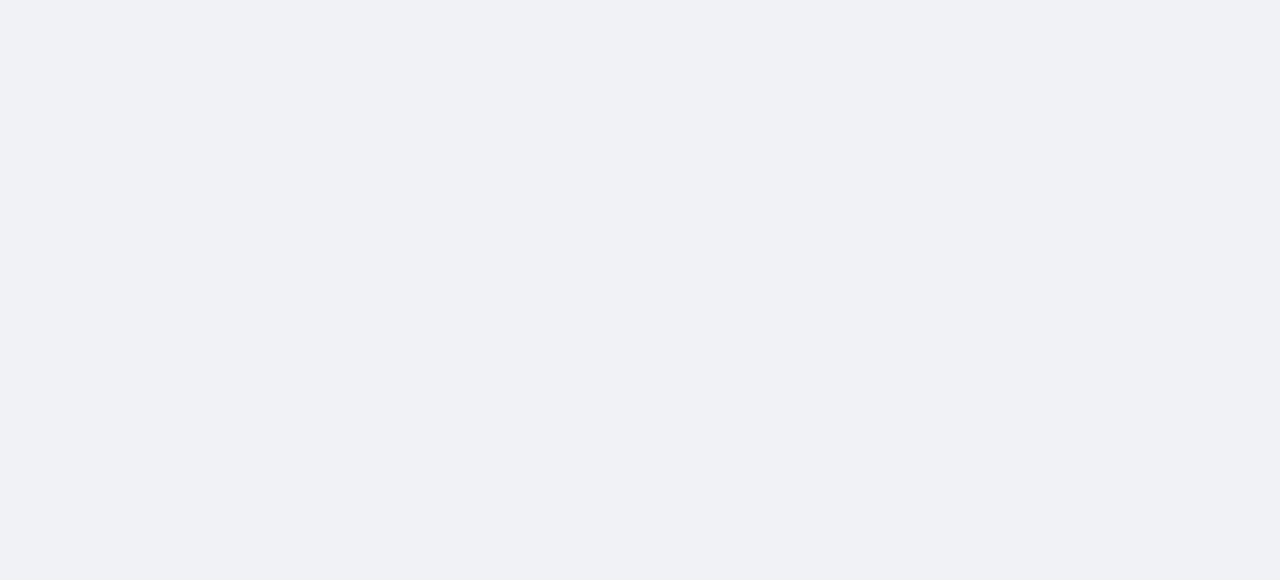
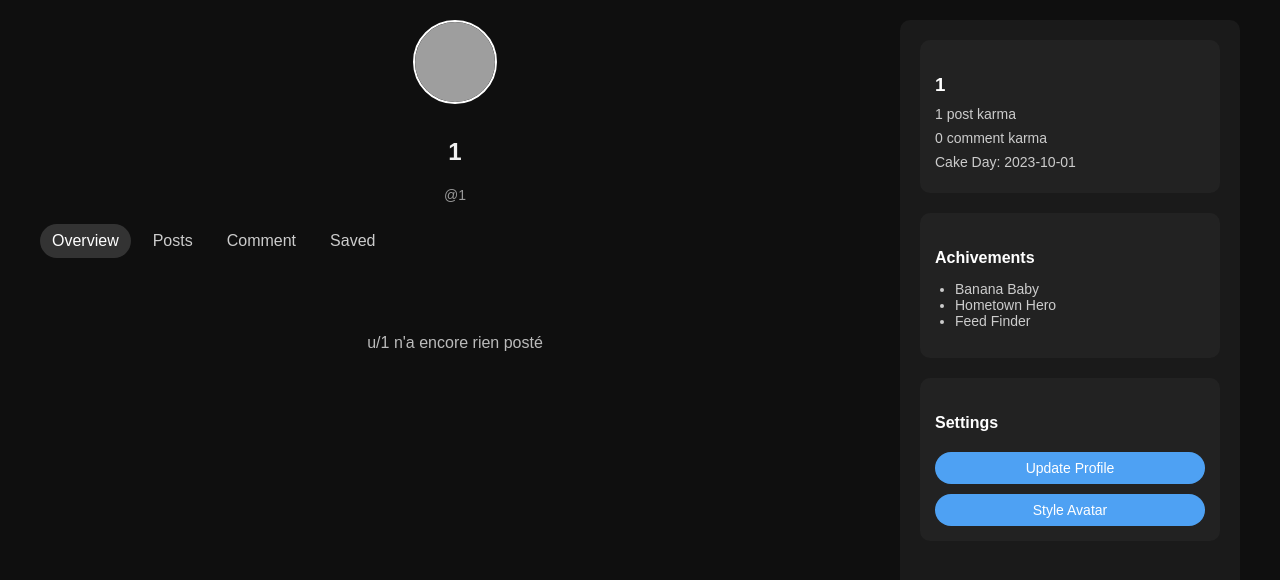
Before and after one commit to RomainR99/FrontRedditClone, a React (Vite) app: page /profile/1 in a window 1280 px wide. Before the commit this address had no page. Shown: the top 580 px of the page. Built offline with nearby package versions, Linux system fonts and the light colour scheme; grey boxes are pictures that could not be loaded.

Commit message:
modif profile

```diff
--- a/src/App.jsx
+++ b/src/App.jsx
@@ -4,6 +4,8 @@ import Main from './components/Main.jsx';
 import Profile from './components/Profile.jsx';
 import "./index.css";
 import 'bootstrap-icons/font/bootstrap-icons.css';
+import Connexion from './components/Connexion.jsx';
+import Inscription from './components/Inscription.jsx';
 
 
 
@@ -12,7 +14,9 @@ function App() {
     <BrowserRouter>
       <Routes>
         <Route path="/" element={<Main />} />
-        <Route path="/profile" element={<Profile/>} />
+        <Route path="/profile/:username" element={<Profile/>}/>
+        <Route path='/connexion' element={<Connexion/>}/>
+        <Route path='/inscription' element={<Inscription/>}/>
       </Routes>
     </BrowserRouter>
 
--- a/src/Connexion.css
+++ b/src/Connexion.css
@@ -2,7 +2,7 @@ body {
     margin: 0;
     padding: 0;
     font-family: Arial, sans-serif;
-    background-color: #f0f2f5;
+    background-color: #0f0f0f;
 }
 
 .connexion-page {
@@ -13,7 +13,7 @@ body {
 }
 
 .connexion-form {
-    background-color: white;
+    background-color: #1e1e1e;
     padding: 30px;
     border-radius: 10px;
     box-shadow: 0px 4px 10px rgba(0, 0, 0, 0.1);
@@ -26,7 +26,7 @@ body {
 .connexion-form h2 {
     text-align: center;
     font-size: 24px;
-    color: #1c1e21;
+    color: white;
     margin-bottom: 20px;
 }
 
--- a/src/Profile.css
+++ b/src/Profile.css
@@ -1,62 +1,109 @@
-.profile-page {
+.profile-wrapper {
+    display: flex;
+    padding: 20px 40px;
     background-color: #0f0f0f;
-    color: #e4e4e4;
-    padding-bottom: 40px;
+    color: #f1f1f1;
     min-height: 100vh;
+    gap: 30px;
 }
 
-.profile-header {
-    position: relative;
-    margin-bottom: 30px;
+.profile-main {
+    flex: 2;
 }
 
-.profile-banner {
-    width: 100%;
-    height: 200px;
-    object-fit: cover;
-    border-bottom: 2px solid #333;
-}
-
-.profile-info {
-    display: flex;
-    align-items: center;
-    gap: 20px;
-    padding: 20px 40px;
+.profile-sidebar {
+    width: 300px;
     background-color: #1a1a1a;
-    border-radius: 0 0 12px 12px;
-    margin-top: -60px;
-}
-
-.profile-avatar {
-    width: 100px;
-    height: 100px;
-    border-radius: 100%;
-    border: 3px solid #fff;
-}
-
-.profile-info h2 {
-    margin: 0;
-    color: #fff;
-}
-
-.profile-info p {
-    margin: 5px 0;
-    color: #aaa;
-}
-
-.stats {
-    display: flex;
-    gap: 20px;
-    margin-top: 10px;
-    font-size: 14px;
-    color: #bbb;
-}
-
-.profile-posts {
-    max-width: 800px;
-    margin: auto;
-    padding: 0 40px;
+    border-radius: 10px;
+    padding: 20px;
     display: flex;
     flex-direction: column;
     gap: 20px;
 }
+
+.profile-header {
+    text-align: center;
+    margin-bottom: 20px;
+}
+
+.profile-avatar {
+    width: 80px;
+    height: 80px;
+    border-radius: 50%;
+    border: 2px solid white;
+    margin-bottom: 10px;
+}
+
+.tag {
+    font-size: 14px;
+    color: #999;
+}
+
+.profile-tabs {
+    display: flex;
+    gap: 10px;
+    margin-bottom: 20px;
+}
+
+.profile-tabs button {
+    background: none;
+    border: none;
+    padding: 8px 12px;
+    border-radius: 20px;
+    color: #ccc;
+    cursor: pointer;
+}
+
+.profile-tabs .active-tab {
+    background-color: #333;
+    color: #fff;
+}
+
+.profile-content {
+    text-align: center;
+    padding: 40px 0;
+}
+
+.no-post {
+    color: #bbb;
+    font-size: 16px;
+}
+
+.info-card {
+    background-color: #222;
+    border-radius: 10px;
+    padding: 15px;
+}
+
+.info-card h3, .info-card h4 {
+    margin-bottom: 10px;
+    color: #fff;
+}
+
+.stat {
+    font-size: 14px;
+    margin-bottom: 8px;
+    color: #ccc;
+}
+
+.info-card ul {
+    padding-left: 20px;
+    font-size: 14px;
+    color: #ccc;
+}
+
+.update-btn {
+    width: 100%;
+    margin-top: 10px;
+    background-color: #4ea1f3;
+    border: none;
+    border-radius: 20px;
+    padding: 8px;
+    color: white;
+    font-size: 14px;
+    cursor: pointer;
+}
+
+.update-btn:hover {
+    background-color: #3189d6;
+}
--- a/src/components/Connexion.jsx
+++ b/src/components/Connexion.jsx
@@ -1,4 +1,5 @@
 import { useState } from "react";
+import { Link } from "react-router-dom";
 import axios from "axios";
 import "../Connexion.css";
 
@@ -42,9 +43,11 @@ function Connexion() {
                     value={password}
                     onChange={(e) => setPassword(e.target.value)}
                 />
-                <button type="submit">
-                    Se connecter
-                </button>
+                <Link to={"/profile/brendan_pidoux"}>
+                    <button type="submit">
+                        Se connecter
+                    </button>
+                </Link>
             </form>
         </div>
     )
--- a/src/components/Navbar.jsx
+++ b/src/components/Navbar.jsx
@@ -1,3 +1,4 @@
+import { Link } from "react-router-dom"
 import "../Navbar.css"
 
 function Navbar() {
@@ -12,7 +13,9 @@ function Navbar() {
             </div>
 
             <div className="navbar-right">
+                <Link to={"/connexion"}>
                 <button className="login-btn">Connexion</button>
+                </Link>
             </div>
         </header>
     )
--- a/src/components/Profile.jsx
+++ b/src/components/Profile.jsx
@@ -1,70 +1,62 @@
 import PostCard from "./PostCard";
 import "../Profile.css";
 import { useParams } from "react-router-dom";
+import { use } from "react";
 
-const fakeUsers = {
-    brendan_pidoux: {
-        avatar: "https://i.etsystatic.com/20335141/r/il/eb2b91/3883806172/il_570xN.3883806172_mk03.jpg",
-        banner: "https://preview.redd.it/i-think-i-like-posting-selfies-on-reddit-too-much-v0-0b32spbi41ob1.jpg?width=640&crop=smart&auto=webp&s=7f60363157bc6721b69c511de368b31473cbefc8",
-        bio: "Étudiant en dev web, passionné de React & IA",
-        stats: { posts: 10, followers: 1500, karma: 4200},
-        posts: [
-            {
-                title: "Mon premier post",
-                content: "Bienvenue sur mon profil !",
-            },
-            {
-                title: "Je teste les profils dynamiques",
-                content: "C’est trop bien.",
-            },
-        ],
-    },
-    julie_dev: {
-        avatar: "https://i.etsystatic.com/20335141/r/il/eb2b91/3883806172/il_570xN.3883806172_mk03.jpg",
-        banner: "https://preview.redd.it/i-think-i-like-posting-selfies-on-reddit-too-much-v0-0b32spbi41ob1.jpg?width=640&crop=smart&auto=webp&s=7f60363157bc6721b69c511de368b31473cbefc8",
-        bio: "Développeuse front-end, passionnée de design et d'UX.",
-        stats: { posts: 8, followers: 800, karma: 2100 },
-        posts: [
-            {
-                title: "Mon dernier projet",
-                content: "J'ai créé un site web pour un client.",
-            },
-            {
-                title: "Conseils de design",
-                content: "Comment améliorer l'UX de votre site ?",
-            },
-        ],
-    }
-}
+
 
 
 function Profile() {
     const { username } = useParams()
-    const user = fakeUsers[username]
+    const user = {
+        username: username,
+        avatar: "https://www.w3schools.com/howto/img_avatar.png",
+        karmaPost: 1,
+        karmaComment: 0,
+        cakeDay: "2023-10-01",
+        achievements: [' Banana Baby', 'Hometown Hero', 'Feed Finder']
+    }
 
-    if (!user) return <h2 style={{ color: 'white', padding: '2rem' }}>Utilisateur introuvable</h2>
     return (
-        <div className="profile-page">
-            <div className="profile-header">
-                <img className="profile-banner" src="https://preview.redd.it/i-think-i-like-posting-selfies-on-reddit-too-much-v0-0b32spbi41ob1.jpg?width=640&crop=smart&auto=webp&s=7f60363157bc6721b69c511de368b31473cbefc8" alt="Bannière" />
-                <div className="profile-info">
-                    <img className="" src="https://i.etsystatic.com/20335141/r/il/eb2b91/3883806172/il_570xN.3883806172_mk03.jpg" alt="Avatar"/>
-                    <div>
-                        <h2>@{username}</h2>
-                        <p>{user.bio}</p>
-                        <div className="stats">
-                            <span>{user.stats.posts} post</span>
-                            <span>{user.stats.followers} abonnées</span>
-                            <span>{user.stats.karma} karma</span>
-                        </div>
-                    </div>
+        <div className="profile-wrapper">
+            <div className="profile-main">
+                <div className="profile-header">
+                    <img className="profile-avatar" src={user.avatar} alt="" />
+                    <h2>{user.username}</h2>
+                    <span className="tag">@{user.username}</span>
+                </div>
+
+                <div className="profile-tabs">
+                    <button className="active-tab">Overview</button>
+                    <button>Posts</button>
+                    <button>Comment</button>
+                    <button>Saved</button>
+                </div>
+
+                <div className="profile-content">
+                    <p className="no-post">u/{user.username} n'a encore rien posté</p>
                 </div>
             </div>
+            <div className="profile-sidebar">
+                <div className="info-card">
+                    <h3>{user.username}</h3>
+                    <div className="stat"> {user.karmaPost} post karma</div>
+                    <div className="stat"> {user.karmaComment} comment karma</div>
+                    <div className="stat"> Cake Day: {user.cakeDay}</div>
+                </div>
 
-            <div className="profile-posts">
-                {user.posts.map((post, i) => (
-                    <PostCard key={i} title={post.title} content={post.content} />
-                ))}
+                <div className="info-card">
+                    <h4>Achivements</h4>
+                    <ul>
+                        {user.achievements.map((a, i) => <li key={i}>{a}</li>)}
+                    </ul>
+                </div>
+
+                <div className="info-card">
+                    <h4>Settings</h4>
+                    <button className="update-btn">Update Profile</button>
+                    <button className="update-btn">Style Avatar</button>
+                </div>
             </div>
         </div>
     )
```
